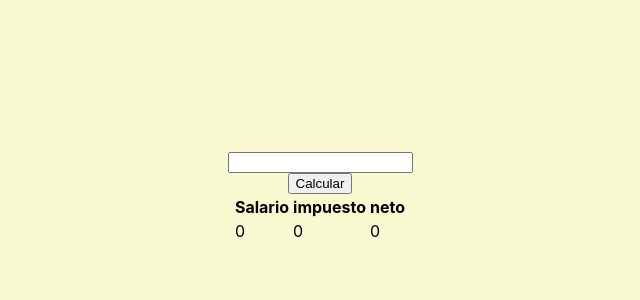
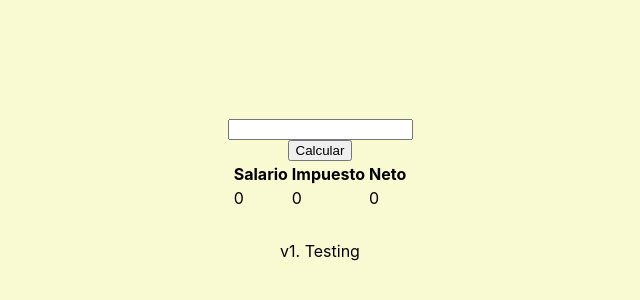
Before and after one commit to DavidCastilloR/renta-calculator, a Next.js app: page / in a window 1280 px wide. Shown: the part 202-502 px from the top of the page, without its empty margins (320-960 px from the left). Built offline with nearby package versions, Linux system fonts and the light colour scheme.

Commit message:
added keys

```diff
--- a/pages/index.js
+++ b/pages/index.js
@@ -46,19 +46,20 @@ const HomeContent = () => {
       <table>
         <tr>
           <th>Salario</th>
-          {categories.map(c => (<th>{c.category}</th>))}
-          <th>impuesto</th>
-          <th>neto</th>
+          {categories.map(c => (<th key={c.category}>{c.category}</th>))}
+          <th>Impuesto</th>
+          <th>Neto</th>
         </tr>
 
         <tr>
           <td>{salary}</td>
-          {categories.map((c, i) => (<td style={{ paddingLeft: 12 }}>{c.amount}</td>))}
+          {categories.map((c, i) => (<td key={c.amount} style={{ paddingLeft: 12 }}>{c.amount}</td>))}
           <td> {categories.reduce((z, n) => z + n.amount, 0)}</td>
           <td> {salary - categories.reduce((z, n) => z + n.amount, 0)}</td>
         </tr>
       </table>
 
+      <p style={{ marginTop: 30 }}>v1. Testing</p>
     </div>
   )
 };
```
